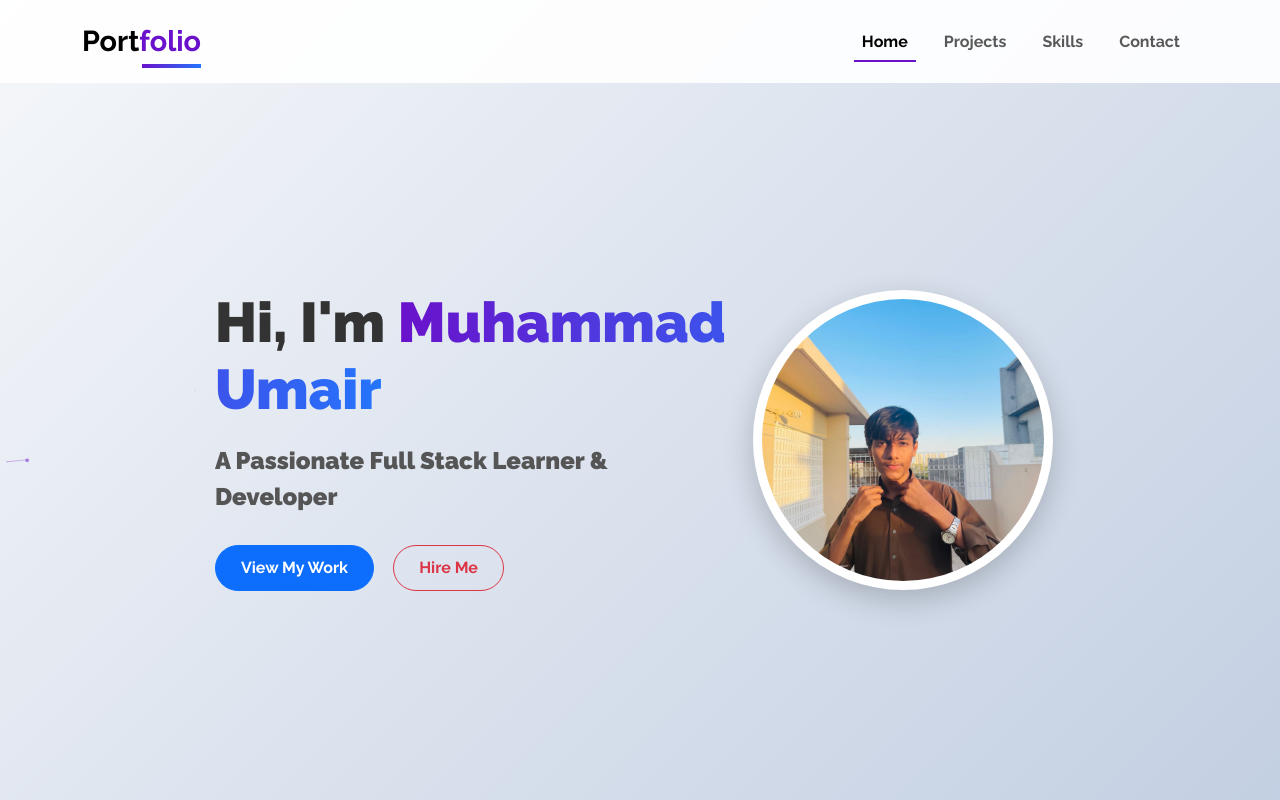
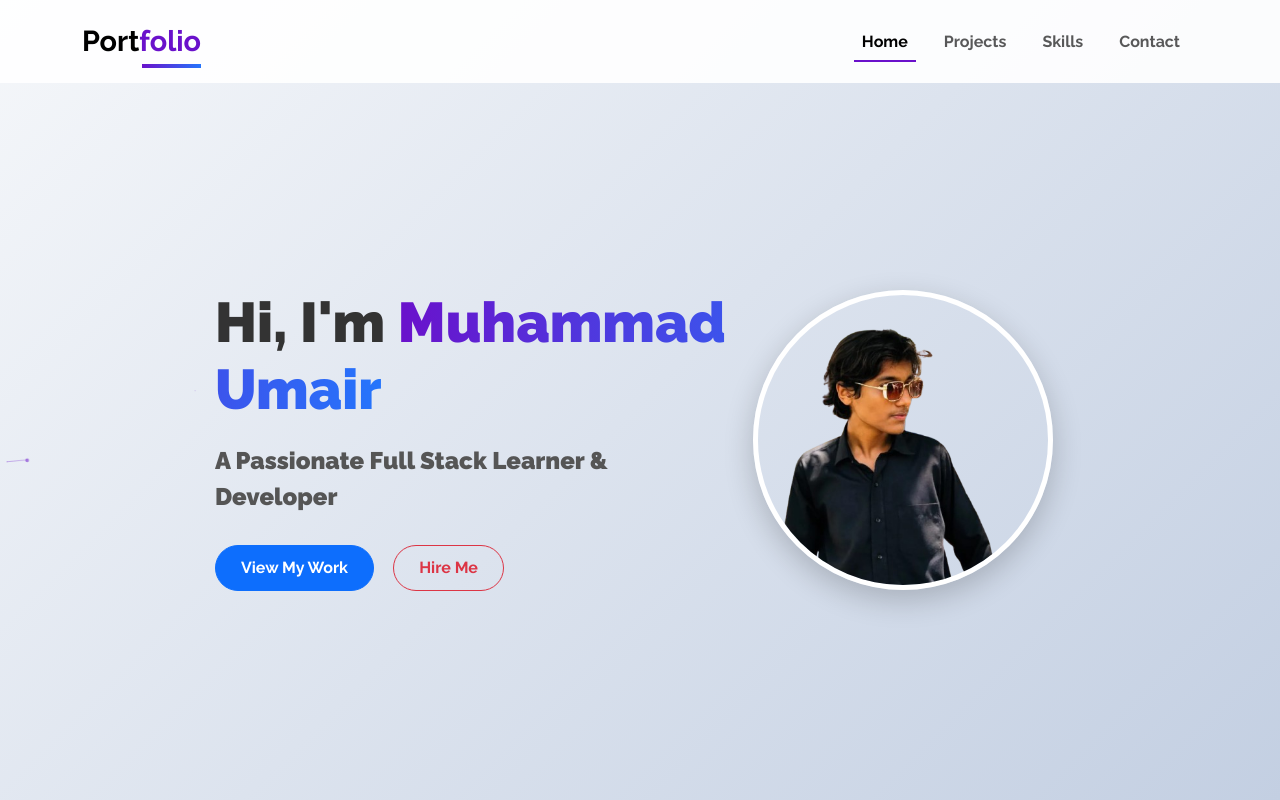
Before and after one commit to MuhammadUmair551/My-Portfolio, a plain HTML site: page index.html in a window 1280 px wide. Shown: the top 800 px of the page. Drawn offline with nearby package versions, Linux system fonts and the light colour scheme; a web font is replaced by a local one.

Commit message:
Update index.html

```diff
--- a/index.html
+++ b/index.html
@@ -52,8 +52,8 @@
                 </div>
                 <div class="col-md-6">
                     <div class="hero-image">
-                        <img src="./images/IMG-20250331-WA0043.jpg"
-                            alt="Your Image" class="img-fluid img-thumbnail">
+                        <img src="./images/WhatsApp_Image_2024-07-04_at_22.41.29_412a7490-removebg-preview.png"
+                            alt="Your Image" class="img-fluid">
                     </div>
                 </div>
             </div>
```
